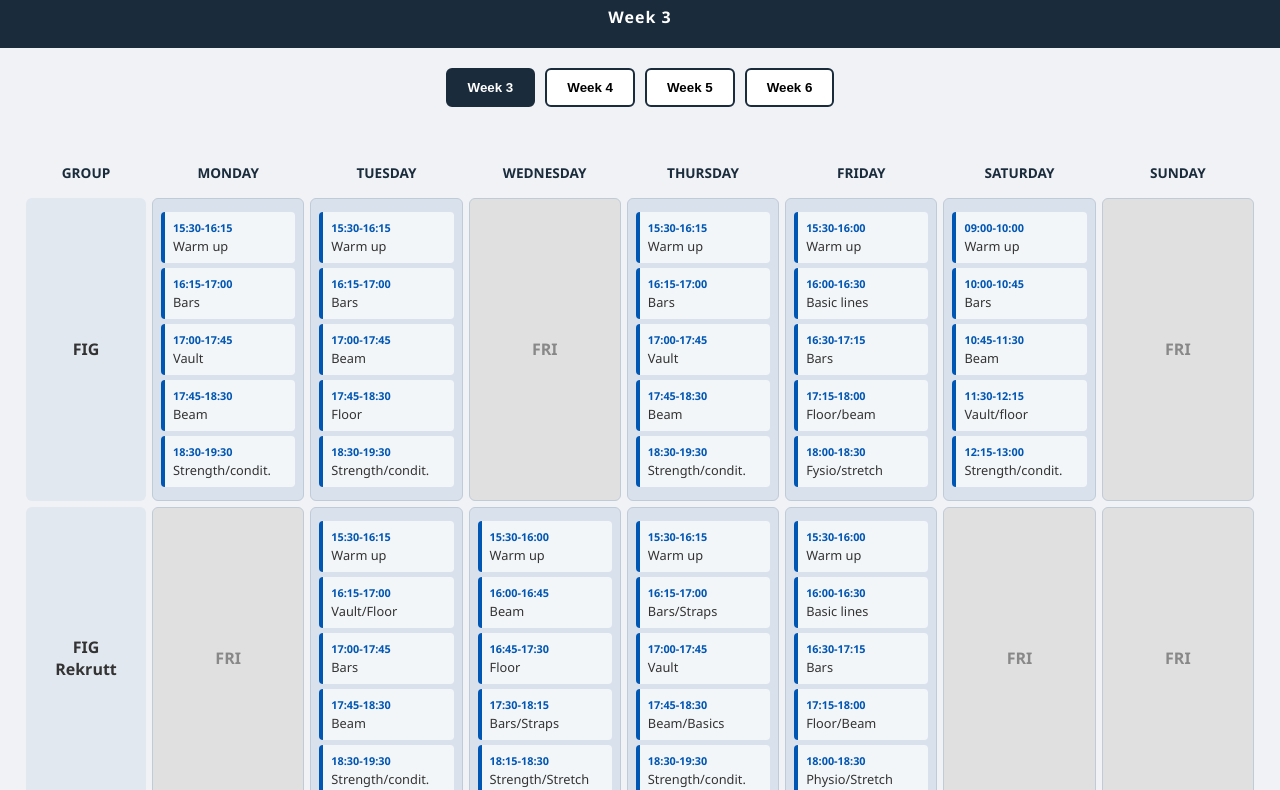
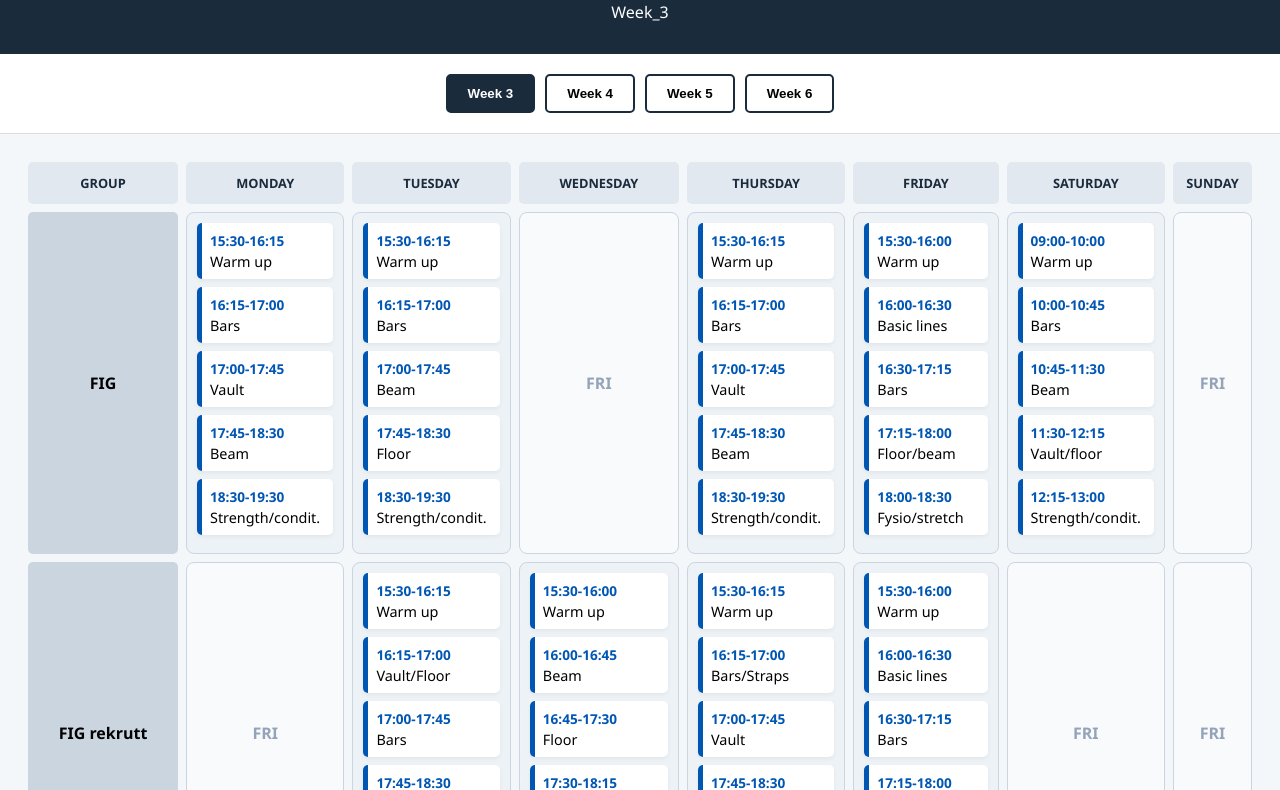
Before and after one commit to dassenzawagner-lab/Competitive-Groups-Training-Plan, a plain HTML site: page index.html in a window 1280 px wide. Shown: the part 100-890 px from the top of the page. Drawn offline with Linux system fonts and the light colour scheme.

Commit message:
Update index.html

```diff
--- a/index.html
+++ b/index.html
@@ -3,52 +3,64 @@
 <head>
     <meta charset="UTF-8">
     <meta name="viewport" content="width=device-width, initial-scale=1.0">
-    <title>Competitive Groups Training Plan</title>
+    <title>Gymnastics Schedule</title>
     <style>
-        :root { --dark: #1a2b3c; --bg: #f0f2f5; --cell: #d9e2ec; --accent: #0056b3; }
-        body { font-family: 'Segoe UI', sans-serif; background: var(--bg); margin: 0; color: #333; }
-        header { background: var(--dark); color: white; padding: 20px; text-align: center; }
-        .week-nav { margin: 20px; display: flex; justify-content: center; gap: 10px; flex-wrap: wrap; }
-        .week-btn { padding: 10px 20px; cursor: pointer; background: white; border: 2px solid var(--dark); border-radius: 6px; font-weight: bold; }
+        :root { --dark: #1a2b3c; --bg: #f4f7f9; --accent: #0056b3; --white: #ffffff; }
+        body { font-family: 'Segoe UI', Arial, sans-serif; background: var(--bg); margin: 0; padding: 0; }
+        header { background: var(--dark); color: white; padding: 15px; text-align: center; }
+
+        .week-nav { display: flex; justify-content: center; gap: 10px; padding: 20px; background: white; border-bottom: 1px solid #ddd; }
+        .week-btn { padding: 10px 20px; cursor: pointer; border: 2px solid var(--dark); background: white; border-radius: 5px; font-weight: bold; }
         .week-btn.active { background: var(--dark); color: white; }
 
-        .table-wrapper { overflow-x: auto; padding: 20px; }
-        table { width: 100%; border-collapse: separate; border-spacing: 6px; min-width: 1100px; table-layout: fixed; }
-        th { color: var(--dark); text-transform: uppercase; font-size: 0.85em; padding: 10px; width: 13.5%; }
-        th:first-child { width: 100px; }
+        .table-container { padding: 20px; overflow-x: auto; }
+        table { width: 100%; border-collapse: separate; border-spacing: 8px; min-width: 1200px; }
 
-        .group-header { background: #e2e8f0; font-weight: bold; padding: 15px; border-radius: 6px; text-align: center; }
+        th { background: #e2e8f0; padding: 12px; border-radius: 5px; color: var(--dark); text-transform: uppercase; font-size: 0.8em; }
+        .group-name { background: #cbd5e0; font-weight: bold; padding: 15px; border-radius: 5px; width: 120px; text-align: center; }
 
-        .slot { background: var(--cell); border-radius: 6px; padding: 8px; vertical-align: top; text-align: left; min-height: 140px; border: 1px solid #c0cbd8; }
-        .slot.free { background: #e0e0e0; color: #888; text-align: center; vertical-align: middle; font-weight: bold; }
+        .day-cell { background: #edf2f7; border-radius: 8px; padding: 10px; vertical-align: top; min-height: 180px; border: 1px solid #cbd5e1; }
+        .day-cell.free { background: #f8fafc; color: #94a3b8; text-align: center; vertical-align: middle; font-weight: bold; }
 
-        .apparatus-item {
-            display: block; background: rgba(255,255,255,0.7); margin: 5px 0; padding: 8px; border-radius: 4px;
-            font-size: 0.8em; cursor: pointer; border-left: 4px solid var(--accent); transition: 0.2s;
+        /* Das sind die sichtbaren Geräte-Blöcke */
+        .apparatus-block {
+            background: var(--white);
+            margin-bottom: 8px;
+            padding: 8px;
+            border-radius: 5px;
+            border-left: 5px solid var(--accent);
+            box-shadow: 0 2px 4px rgba(0,0,0,0.05);
+            cursor: pointer;
+            transition: transform 0.1s;
         }
-        .apparatus-item:hover { background: white; transform: translateY(-2px); box-shadow: 0 4px 6px rgba(0,0,0,0.1); }
-        .time-label { font-weight: bold; display: block; color: var(--accent); font-size: 0.85em; margin-bottom: 2px; }
+        .apparatus-block:hover { transform: scale(1.02); background: #f0f9ff; }
 
-        .modal { display: none; position: fixed; top:0; left:0; width:100%; height:100%; background: rgba(0,0,0,0.85); z-index: 1000; justify-content: center; align-items: center; }
-        .modal-content { background: white; padding: 30px; border-radius: 12px; max-width: 550px; width: 90%; position: relative; }
-        .close { position: absolute; top: 15px; right: 20px; font-size: 28px; cursor: pointer; }
+        .time { display: block; font-weight: bold; color: var(--accent); font-size: 0.85em; margin-bottom: 2px; }
+        .name { display: block; font-size: 0.9em; font-weight: 500; }
+
+        /* Modal */
+        .modal { display: none; position: fixed; top: 0; left: 0; width: 100%; height: 100%; background: rgba(0,0,0,0.7); z-index: 1000; justify-content: center; align-items: center; }
+        .modal-content { background: white; padding: 30px; border-radius: 10px; max-width: 500px; width: 90%; position: relative; }
+        .close { position: absolute; top: 10px; right: 20px; font-size: 24px; cursor: pointer; }
+
+        @media print { .no-print { display: none; } .modal { display: block; position: static; } }
     </style>
 </head>
 <body>
 
 <header>
-    <h1>Competitive Groups Training Plan</h1>
-    <div id="week-display" style="margin-top:10px; font-weight: bold; letter-spacing: 1px;">Week 3</div>
+    <h1 id="title">Competitive Training Plan</h1>
+    <p id="week-label">Week 3</p>
 </header>
 
-<div class="week-nav">
-    <button class="week-btn active" onclick="changeWeek('Week_3', this)">Week 3</button>
-    <button class="week-btn" onclick="changeWeek('Week_4', this)">Week 4</button>
-    <button class="week-btn" onclick="changeWeek('Week_5', this)">Week 5</button>
-    <button class="week-btn" onclick="changeWeek('Week_6', this)">Week 6</button>
+<div class="week-nav no-print">
+    <button id="btn-Week_3" class="week-btn active" onclick="setWeek('Week_3')">Week 3</button>
+    <button id="btn-Week_4" class="week-btn" onclick="setWeek('Week_4')">Week 4</button>
+    <button id="btn-Week_5" class="week-btn" onclick="setWeek('Week_5')">Week 5</button>
+    <button id="btn-Week_6" class="week-btn" onclick="setWeek('Week_6')">Week 6</button>
 </div>
 
-<div class="table-wrapper">
+<div class="table-container">
     <table>
         <thead>
             <tr>
@@ -63,13 +75,12 @@
 <div id="planModal" class="modal">
     <div class="modal-content">
         <span class="close" onclick="closeModal()">&times;</span>
-        <div id="modal-content-area"></div>
-        <button onclick="window.print()" style="margin-top:25px; width:100%; padding:12px; cursor:pointer; background: #28a745; color:white; border:none; border-radius:6px; font-weight:bold;">Print Details</button>
+        <div id="modal-text"></div>
     </div>
 </div>
 
 <script>
-    const rawSchedule = {
+    const fullSchedule = {
         "FIG": {
             "Monday": ["15:30-16:15 Warm up", "16:15-17:00 Bars", "17:00-17:45 Vault", "17:45-18:30 Beam", "18:30-19:30 Strength/condit."],
             "Tuesday": ["15:30-16:15 Warm up", "16:15-17:00 Bars", "17:00-17:45 Beam", "17:45-18:30 Floor", "18:30-19:30 Strength/condit."],
@@ -77,7 +88,7 @@
             "Friday": ["15:30-16:00 Warm up", "16:00-16:30 Basic lines", "16:30-17:15 Bars", "17:15-18:00 Floor/beam", "18:00-18:30 Fysio/stretch"],
             "Saturday": ["09:00-10:00 Warm up", "10:00-10:45 Bars", "10:45-11:30 Beam", "11:30-12:15 Vault/floor", "12:15-13:00 Strength/condit."]
         },
-        "FIG_Rekrutt": {
+        "FIG rekrutt": {
             "Tuesday": ["15:30-16:15 Warm up", "16:15-17:00 Vault/Floor", "17:00-17:45 Bars", "17:45-18:30 Beam", "18:30-19:30 Strength/condit."],
             "Wednesday": ["15:30-16:00 Warm up", "16:00-16:45 Beam", "16:45-17:30 Floor", "17:30-18:15 Bars/Straps", "18:15-18:30 Strength/Stretch"],
             "Thursday": ["15:30-16:15 Warm up", "16:15-17:00 Bars/Straps", "17:00-17:45 Vault", "17:45-18:30 Beam/Basics", "18:30-19:30 Strength/condit."],
@@ -96,57 +107,67 @@
         }
     };
 
-    let currentWeek = "Week_3";
-    let trainingDetails = {};
-    const groups = ["FIG", "FIG_Rekrutt", "Stiege", "Aspirant"];
+    let activeWeek = "Week_3";
+    let planContent = {};
+    const groups = ["FIG", "FIG rekrutt", "Stiege", "Aspirant"];
     const days = ["Monday", "Tuesday", "Wednesday", "Thursday", "Friday", "Saturday", "Sunday"];
 
-    function renderTable() {
+    function render() {
+        document.getElementById('week-label').innerText = activeWeek;
         const body = document.getElementById('schedule-body');
         body.innerHTML = '';
+
         groups.forEach(group => {
-            const tr = document.createElement('tr');
-            tr.innerHTML = `<td class="group-header">${group.replace('_',' ')}</td>`;
+            const row = document.createElement('tr');
+            row.innerHTML = `<td class="group-name">${group}</td>`;
+
             days.forEach(day => {
-                const td = document.createElement('td');
-                const slots = rawSchedule[group][day];
-                if (slots) {
-                    td.className = 'slot';
-                    slots.forEach(s => {
-                        const div = document.createElement('div');
-                        div.className = 'apparatus-item';
-                        div.innerHTML = `<span class="time-label">${s.split(' ')[0]}</span>${s.split(' ').slice(1).join(' ')}`;
-                        div.onclick = () => openModal(group, day, s);
-                        td.appendChild(div);
+                const cell = document.createElement('td');
+                const units = fullSchedule[group][day];
+
+                if (units) {
+                    cell.className = "day-cell";
+                    units.forEach(unit => {
+                        const [time, ...rest] = unit.split(' ');
+                        const name = rest.join(' ');
+                        const block = document.createElement('div');
+                        block.className = "apparatus-block";
+                        block.innerHTML = `<span class="time">${time}</span><span class="name">${name}</span>`;
+                        block.onclick = () => openModal(group, day, unit);
+                        cell.appendChild(block);
                     });
                 } else {
-                    td.className = 'slot free';
-                    td.innerText = 'FRI';
+                    cell.className = "day-cell free";
+                    cell.innerText = "FRI";
                 }
-                tr.appendChild(td);
+                row.appendChild(cell);
             });
-            body.appendChild(tr);
+            body.appendChild(row);
         });
     }
 
-    fetch('data.json').then(r => r.json()).then(d => { trainingDetails = d; }).finally(() => renderTable());
-
-    function changeWeek(week, btn) {
-        currentWeek = week;
-        document.getElementById('week-display').innerText = week.replace('_', ' ');
+    function setWeek(w) {
+        activeWeek = w;
         document.querySelectorAll('.week-btn').forEach(b => b.classList.remove('active'));
-        btn.classList.add('active');
-        renderTable();
+        document.getElementById('btn-' + w).classList.add('active');
+        render();
     }
 
-    function openModal(group, day, slot) {
-        let text = "No training plan written yet.";
-        if(trainingDetails[currentWeek]?.[group]?.[day]?.[slot]) text = trainingDetails[currentWeek][group][day][slot];
-        document.getElementById('modal-content-area').innerHTML = `<h3>${slot}</h3><p>${text}</p>`;
+    function openModal(group, day, unit) {
+        let content = "No detailed plan available for this week yet.";
+        if (planContent[activeWeek] && planContent[activeWeek][group] && planContent[activeWeek][group][day]) {
+            content = planContent[activeWeek][group][day][unit] || content;
+        }
+        document.getElementById('modal-text').innerHTML = `<h2>${unit}</h2><p><strong>${group} - ${day}</strong></p><hr><p>${content}</p>`;
         document.getElementById('planModal').style.display = 'flex';
     }
 
     function closeModal() { document.getElementById('planModal').style.display = 'none'; }
+
+    fetch('data.json').then(r => r.json()).then(data => {
+        planContent = data;
+        render();
+    }).catch(() => render());
 </script>
 </body>
 </html>
```
